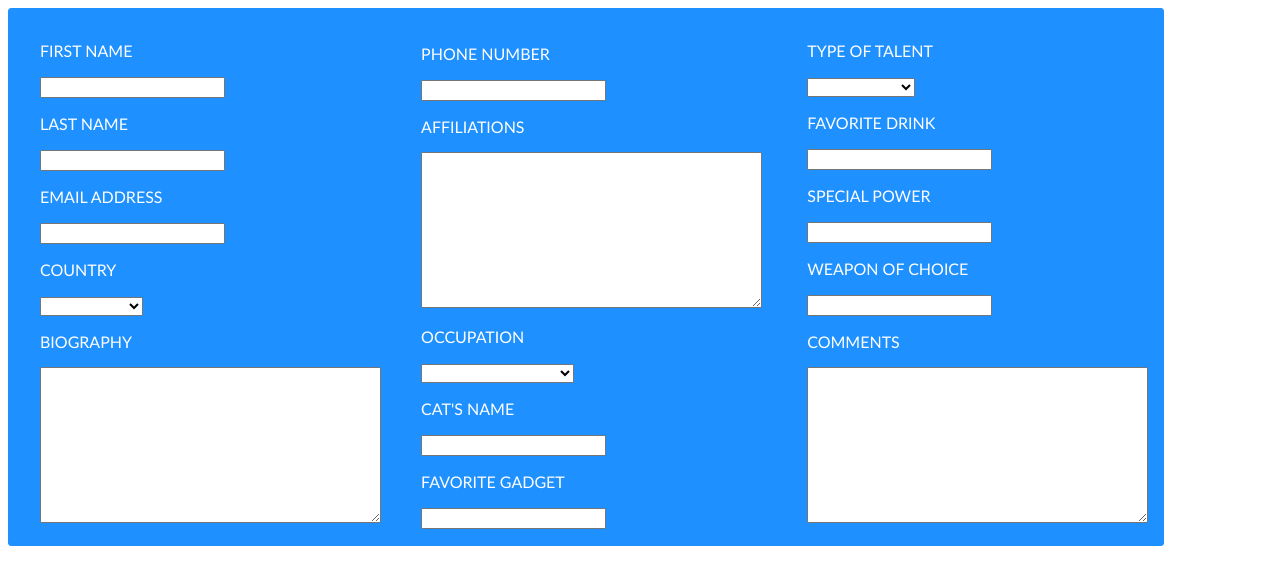
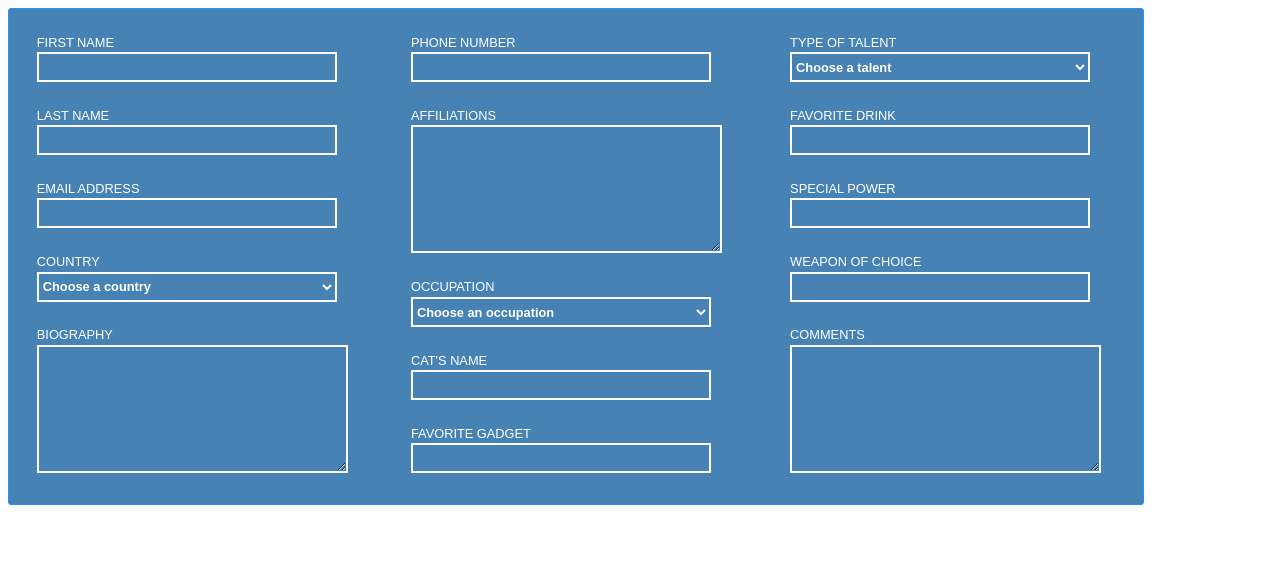
Before and after one commit to clb12369/ResponsiveFormsHW, a plain HTML site: page index.html in a window 1280 px wide. Drawn offline with Linux system fonts and the light colour scheme.

Commit message:
edited index and stylesheet

```diff
--- a/index.html
+++ b/index.html
@@ -7,32 +7,32 @@
     <link type="text/css" rel="stylesheet" href="./stylesheet.css" />
 </head>
 <body>
-    <div class="fields grid-1-800">
-        <div class="field left">
+    <div class="fields grid-1-350">
+        <div class="left">
             <p>FIRST NAME</p>
-            <input type="text" />
+            <input type="text"/>
             <p>LAST NAME</p>
-            <input type="text" />
+            <input type="text"/>
             <p>EMAIL ADDRESS</p>
             <input type="email" />
             <p>COUNTRY</p>
             <select name="country">
-                <option value="blank"></option>
+                <option value="blank">Choose a country</option>
                 <option value="United States">United States</option>
                 <option value="Canada">Canada</option>
                 <option value="Mexico">Mexico</option>
             </select>
             <p>BIOGRAPHY</p>
-            <textarea cols="40" rows="10"></textarea>
+            <textarea cols="46" rows="10"></textarea>
         </div>
         <div class="middle">
             <p>PHONE NUMBER</p>
             <input type="tel" />
             <p>AFFILIATIONS</p>
-            <textarea cols="40" rows="10"></textarea>
+            <textarea cols="46" rows="10"></textarea>
             <p>OCCUPATION</p>
             <select name="occupation">
-                <option value="blank"></option>
+                <option value="blank">Choose an occupation</option>
                 <option value="C# Developer">C# Developer</option>
                 <option value="Rails Web Developer">Rails Web Developer</option>
                 <option value="Forensic DNA Analyst">Forensic DNA Analyst</option>
@@ -45,7 +45,7 @@
         <div class="right">
             <p>TYPE OF TALENT</p>
             <select name="talent">
-                <option value="blank"></option>
+                <option value="blank">Choose a talent</option>
                 <option value="Juggling">Juggling</option>
                 <option value="Skateboarding">Skateboarding</option>
                 <option value="Guitar">Guitar</option>
@@ -57,7 +57,7 @@
             <p>WEAPON OF CHOICE</p>
             <input type="text" />
             <p>COMMENTS</p>
-            <textarea cols="40" rows="10"></textarea>
+            <textarea cols="46" rows="10"></textarea>
         </div>
     </div>
 </body>
--- a/stylesheet.css
+++ b/stylesheet.css
@@ -3,9 +3,9 @@
 }
 
 .fields {
-    background-color: dodgerblue;
-    font-family: Calibri, Arial, serif;
-    font-size: 1em;
+    background-color: steelblue;
+    font-family: Arial, serif;
+    font-size: 0.8em;
     color: black;
     border: 1px solid dodgerblue;
     border-radius: 3px;
@@ -15,14 +15,17 @@
 
 .left {
     display: inline-block;
+    vertical-align: top;
     color: white;
     width: 350px;
     margin: 1em;
     padding-left: 15px;
 }
 
+
 .middle {
     display: inline-block;
+    vertical-align: top;
     color: white;
     width: 350px;
     margin: 1em;
@@ -31,14 +34,46 @@
 
 .right {
     display: inline-block;
+    vertical-align: top;
     color: white;
     width: 350px;
     margin: 1em;
     padding-left: 10px;
+    padding-bottom: 5px;
 }
 
-@media (min-width: 800px) {
-    .grid-1-800 {
-        min-width: 200px;
+p {
+    margin-bottom: 0.2em;
+}
+
+input, textarea, select {
+    background-color: steelblue;
+    color: white;
+    border: 2px solid white;
+    margin-bottom: 1em;
+    font-size: 1em;
+    font-weight: bold;
+}
+
+
+input, select {
+    width: 300px;
+    height: 30px;
+
+}
+
+input:focus {
+    border-color: darkslategray;
+    color: darkslategray;
+}
+
+textarea:focus {
+    border-color: darkslategray;
+    color: darkslategray;
+}
+
+@media (max-width: 350px) {
+    .grid-1-350 {
+        width: auto;
     }
 }
```
